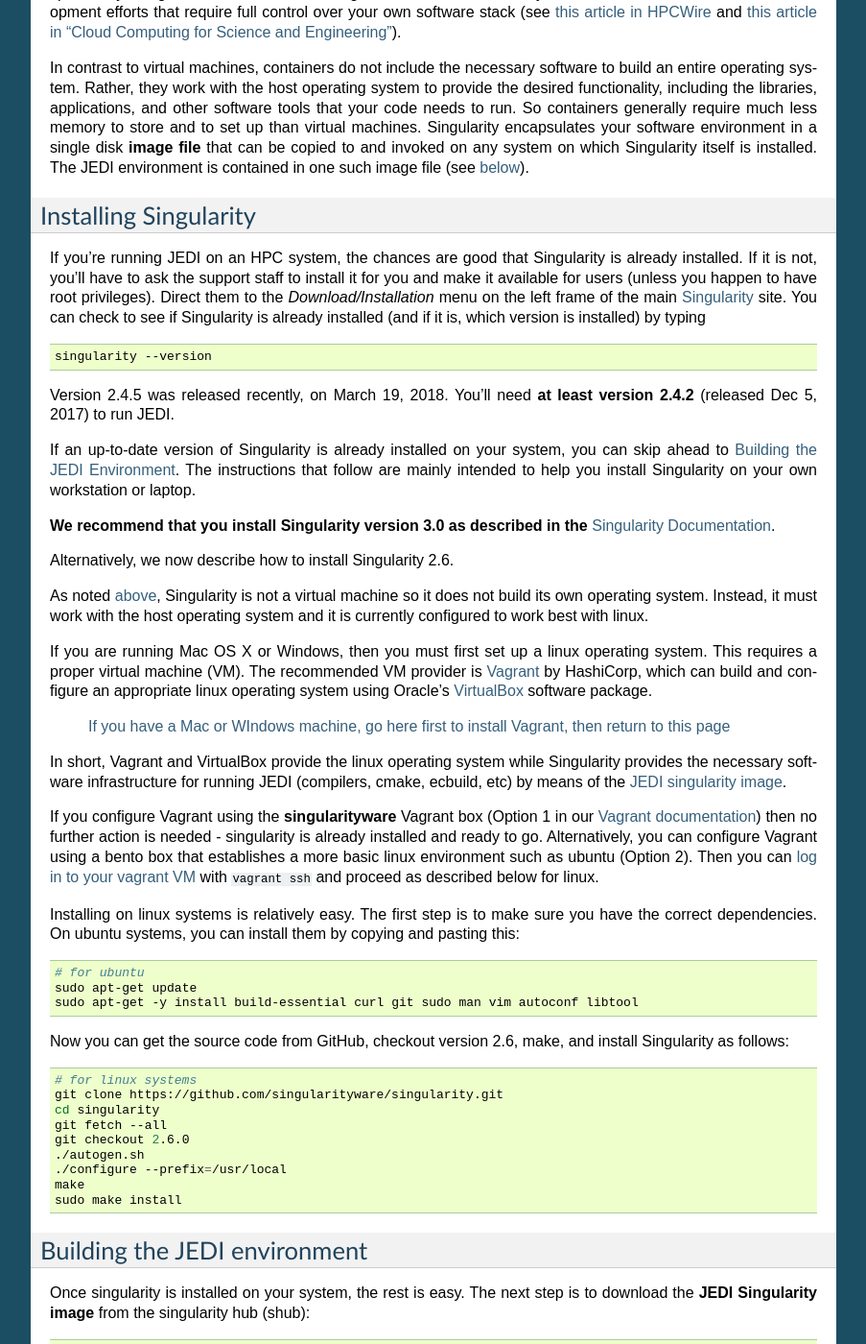
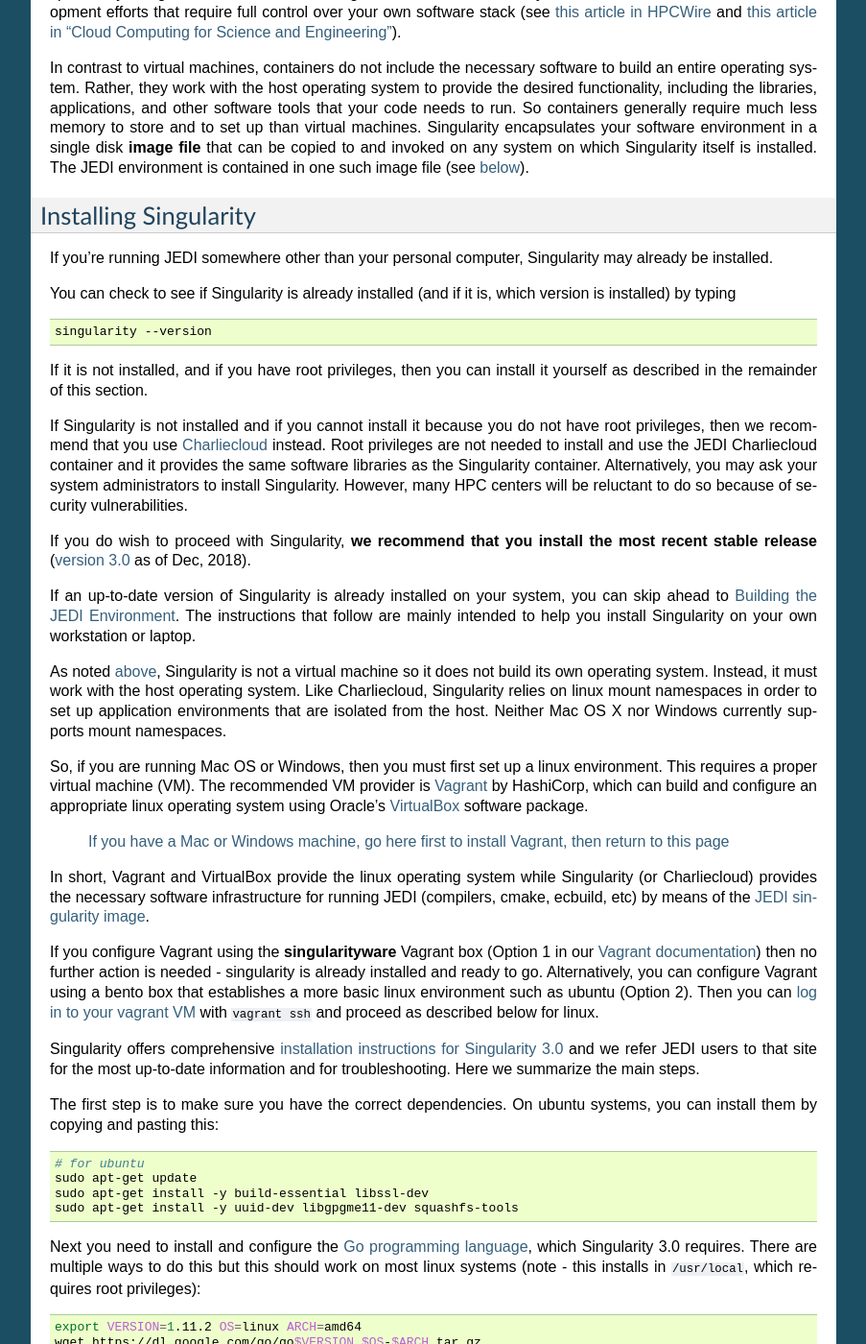
Before and after one commit to JCSDA/jedi-docs, a Sphinx documentation site: the page built from docs/developer/jedi_environment/singularity.rst, in a window 1280 px wide and 1400 px high, scrolled down 271 px. Shown: the whole window at 96% size, without its empty margins (198-1101 px from the left). Built offline with Sphinx 7.4.7, drawn with Linux system fonts in a browser that asks for light colours; some of the changed text lies outside the part shown.

Commit message:
Updated documentation to Singularity 3.0

```diff
--- a/docs/developer/jedi_environment/singularity.rst
+++ b/docs/developer/jedi_environment/singularity.rst
@@ -14,51 +14,75 @@
 Installing Singularity
 ----------------------
 
-If you're running JEDI on an HPC system, the chances are good that Singularity is already installed.  If it is not, you'll have to ask the support staff to install it for you and make it available for users (unless you happen to have root privileges).   Direct them to the *Download/Installation* menu on the left frame of the main `Singularity <https://www.sylabs.io/docs/>`_ site.  You can check to see if Singularity is already installed (and if it is, which version is installed) by typing
+If you're running JEDI somewhere other than your personal computer, Singularity may already be installed.
+
+You can check to see if Singularity is already installed (and if it is, which version is installed) by typing
 
 .. code:: bash
 
   singularity --version
 
-Version 2.4.5 was released recently, on March 19, 2018.  You'll need **at least version 2.4.2** (released Dec 5, 2017) to run JEDI.
+If it is not installed, and if you have root privileges, then you can install it yourself as described in the remainder of this section.
+
+If Singularity is not installed and if you cannot install it because you do not have root privileges, then we recommend that you use :doc:`charliecloud` instead.  Root privileges are not needed to install and use the JEDI Charliecloud container and it provides the same software libraries as the Singularity container.  Alternatively, you may ask your system administrators to install Singularity.  However, many HPC centers will be reluctant to do so because of security vulnerabilities.
+
+If you do wish to proceed with Singularity, **we recommend that you install the most recent stable release** (`version 3.0 <https://www.sylabs.io/guides/3.0/user-guide/>`_ as of Dec, 2018).
 
 If an up-to-date version of Singularity is already installed on your system, you can skip ahead to :ref:`Building the JEDI Environment <build_env>`.  The instructions that follow are mainly intended to help you install Singularity on your own workstation or laptop.
 
-**We recommend that you install Singularity version 3.0 as described in the** `Singularity Documentation <https://www.sylabs.io/guides/3.0/user-guide/quick_start.html#quick-installation-steps>`_.
+As noted :ref:`above <top-Singularity>`, Singularity is not a virtual machine so it does not build its own operating system.  Instead, it must work with the host operating system.  Like Charliecloud, Singularity relies on linux mount namespaces in order to set up application environments that are isolated from the host.  Neither Mac OS X nor Windows currently supports mount namespaces.
 
-Alternatively, we now describe how to install Singularity 2.6.
+So, if you are running Mac OS or Windows, then you must first set up a linux environment.  This requires a proper virtual machine (VM).  The recommended VM provider is `Vagrant <https://www.vagrantup.com/intro/index.html>`_ by HashiCorp, which can build and configure an appropriate linux operating system using Oracle's `VirtualBox <https://www.virtualbox.org/>`_ software package.
 
-As noted :ref:`above <top-Singularity>`, Singularity is not a virtual machine so it does not build its own operating system.  Instead, it must work with the host operating system and it is currently configured to work best with linux.
+  :doc:`If you have a Mac or Windows machine, go here first to install Vagrant, then return to this page <vagrant>`
 
-If you are running Mac OS X or Windows, then you must first set up a linux operating system.  This requires a proper virtual machine (VM).  The recommended VM provider is `Vagrant <https://www.vagrantup.com/intro/index.html>`_ by HashiCorp, which can build and configure an appropriate linux operating system using Oracle's `VirtualBox <https://www.virtualbox.org/>`_ software package.
-
-  :doc:`If you have a Mac or WIndows machine, go here first to install Vagrant, then return to this page <vagrant>`
-
-In short, Vagrant and VirtualBox provide the linux operating system while Singularity provides the necessary software infrastructure for running JEDI (compilers, cmake, ecbuild, etc) by means of the :ref:`JEDI singularity image <build_env>`.
+In short, Vagrant and VirtualBox provide the linux operating system while Singularity (or Charliecloud) provides the necessary software infrastructure for running JEDI (compilers, cmake, ecbuild, etc) by means of the :ref:`JEDI singularity image <build_env>`.
 
 If you configure Vagrant using the **singularityware** Vagrant box (Option 1 in our :doc:`Vagrant documentation <vagrant>`) then no further action is needed - singularity is already installed and ready to go.  Alternatively, you can configure Vagrant using a bento box that establishes a more basic linux environment such as ubuntu (Option 2).  Then you can :ref:`log in to your vagrant VM <create-vm>` with :code:`vagrant ssh` and proceed as described below for linux.
 
-Installing on linux systems is relatively easy.  The first step is to make sure you have the correct dependencies.  On ubuntu systems, you can install them by copying and pasting this:
+Singularity offers comprehensive `installation instructions for Singularity 3.0 <https://www.sylabs.io/guides/3.0/user-guide/quick_start.html#quick-installation-steps>`_ and we refer JEDI users to that site for the most up-to-date information and for troubleshooting.  Here we summarize the main steps.
+
+The first step is to make sure you have the correct dependencies.  On ubuntu systems, you can install them by copying and pasting this:
 
 .. code:: bash
 
     # for ubuntu
     sudo apt-get update
-    sudo apt-get -y install build-essential curl git sudo man vim autoconf libtool
+    sudo apt-get install -y build-essential libssl-dev
+    sudo apt-get install -y uuid-dev libgpgme11-dev squashfs-tools
 
-Now you can get the source code from GitHub, checkout version 2.6, make, and install Singularity as follows:
+Next you need to install and configure the `Go programming language <https://golang.org/doc/install>`_, which Singularity 3.0 requires.  There are multiple ways to do this but this should work on most linux systems (note - this installs in :code:`/usr/local`, which requires root privileges):
 
 .. code:: bash
 
-    # for linux systems
-    git clone https://github.com/singularityware/singularity.git
+    export VERSION=1.11.2 OS=linux ARCH=amd64
+    wget https://dl.google.com/go/go$VERSION.$OS-$ARCH.tar.gz
+    sudo tar -C /usr/local -xzf go$VERSION.$OS-$ARCH.tar.gz
+    echo 'export GOPATH=${HOME}/go' >> ~/.bashrc
+    echo 'export PATH=/usr/local/go/bin:${PATH}:${GOPATH}/bin' >> ~/.bashrc
+    source ~/.bashrc
+
+You can enter :code:`go help` to see if this installation worked.
+
+Now clone the Singularity repository from GitHub and :code:`go get` its dependencies:
+
+.. code:: bash
+
+    mkdir -p $GOPATH/src/github.com/sylabs
+    cd $GOPATH/src/github.com/sylabs
+    git clone https://github.com/sylabs/singularity.git
     cd singularity
-    git fetch --all
-    git checkout 2.6.0
-    ./autogen.sh
-    ./configure --prefix=/usr/local
-    make
-    sudo make install
+    go get -u -v github.com/golang/dep/cmd/dep
+
+Now you can compile and install Singularity (requires root privileges)
+
+.. code:: bash
+
+    cd $GOPATH/src/github.com/sylabs/singularity
+    ./mconfig
+    make -C builddir
+    sudo make -C builddir install
+
 
 .. _build_env:
 
@@ -70,29 +94,27 @@
 .. code:: bash
 
    singularity pull shub://JCSDA/singularity
+   872.87 MiB / 872.87 MiB [======================================================================================] 100.00% 17.98 MiB/s 48s
 
-Strictly speaking, you only have to do this step once but in practice you will likely want to update your JEDI image occasionally as the software environment continues to evolve.  The pull statement above should grab the most recent development version of the JEDI image file.  It will take a few seconds to execute and when it is done, singularity will tell you what the name of this latest and greatest image file is and where it is located (which should be the same directory that you ran the pull statement in):
+Strictly speaking, you only have to do this step once but in practice you will likely want to update your JEDI image occasionally as the software environment continues to evolve.  The pull statement above should grab the most recent development version of the JEDI image file (it may take a few minutes to execute).
 
-.. code:: bash
-
-   Progress |===================================| 100.0%
-   Done. Container is at: /home/vagrant/JCSDA-singularity-master-latest.simg
+The name of the image file may vary depending on your version of Singularity and the name of the file on the Singularity Hub (shub).  For example, if you are running Singularity version 2.4 or 2.6, the above command may retrieve a file called :code:`JCSDA-singularity-master-latest.simg`.  In Singularity version 3.0, it may be called :code:`singularity_latest.sif`.  In what follows, we will represent this name as :code:`<image-file>` - you should replace this with the name of the file retrieved by the pull command.
 
 Though you can execute individual commands or scripts within the singularity container defined by your image file (see the **exec** and **run** commands in the `Singularity documentation <https://www.sylabs.io/docs/>`_), for most JEDi applications you will want to invoke a **singularity shell**, as follows:
 
 .. code:: bash
 
    # starting Singularity from a linux/unix system
-   singularity shell -e JCSDA-singularity-master-latest.simg
+   singularity shell -e <image-file>
 
 Now you are inside the **Singularity Container** and you have access to all the software infrastructure needed to build, compile, and run JEDI.  The :code:`-e` option helps prevent conflicts between the host environment and the container environment (e.g. conflicting library paths) by cleaning the environment before running the container.  Note that this does not mean that the container is isolated from the host environment; you should still be able to access files and directories on your host computer (or on your virtual machine if you are using Vagrant) from within the Singularity container.
 
-If you installed singularity from within a :doc:`Vagrant <vagrant>` virtual machine (Mac or Windows), then you probably set up a a :code:`/vagrant_data` directory (you may have given it a different name and/or path) that is shared between the host machine and the virtual machine.  If you want to continue to use this directory to transfer files between your host computer and your Singulairty container, then you need to tell Singularity about this directory when you start the shell.  This can be done as follows:
+If you installed singularity from within a :doc:`Vagrant <vagrant>` virtual machine (Mac or Windows), then you probably set up a a :code:`/home/vagrant/vagrant_data` directory (you may have given it a different name and/or path) that is shared between the host machine and the virtual machine.  If you want to continue to use this directory to transfer files between your host computer and your Singulairty container, then you need to tell Singularity about this directory when you start the shell.  This can be done as follows:
 
 .. code:: bash
 
    # starting Singularity from a vagrant virtual machine
-   singularity shell --bind /vagrant_data -e JCSDA-singularity-master-latest.simg
+   singularity shell --bind /vagrant_data -e <image-file>
 
 There is another "feature" of Singularity that is worth mentioning. Though Singularity starts a bash shell when entering the container, You may notice that it does not call the typical bash startup scripts like :code:`.bashrc`, :code:`.bash_profile` or :code:`.bash_aliases`.  Furthermore, this behavior persists even if you do not use the :code:`-e` option to :code:`singulary shell`.  This is intentional.  The creators of Singularity deliberately arranged it so that the singularity container does not call these startup scripts in order to avoid conflicts between the host environment and the container environment.   It is possible to circumvent this behavior using the :code:`--shell` option as follows:
 
--- a/docs/developer/jedi_environment/vagrant.rst
+++ b/docs/developer/jedi_environment/vagrant.rst
@@ -59,6 +59,10 @@
    vagrant init bento/ubuntu-18.04
 
 Either option will create a configuration file in the current directory called :code:`Vagrantfile`.  The main difference is that Option 1 will install Singularity by default.  For option 2, you will have to enter a few :ref:`additional commands <Singularity-install>` to explicitly install Singularity.  If you plan to use Charliecloud, we recommend configuration option 2, which has a more up-to-date version of :code:`bash` (you need bash version 4.1 or higher to build Charliecloud containers, though this is not strictly required to run them).
+
+.. warning::
+
+   Option 1 is easier than Option 2, but it is less flexible.  As of Dec, 2018, the most recent Vagrant box offered by singularityware is version 2.4 (singularityware/singularity-2.4).  There have been substantial changes to Singularity since then, particularlly with the release of Singularity 3.0.  So, if you use Option 1, be aware that your Singularity version may be a bit out of date.  However, you can safely choose Option 1 for the purpose of building and running JEDI.  When we build Singularity containers for JCSDA/JEDI, we will ensure that they are compatible with the most recent Vagrant box offered by Singularityware.
 
 
 D: Allocate Sufficient Resources for the Virtual Machine
```
